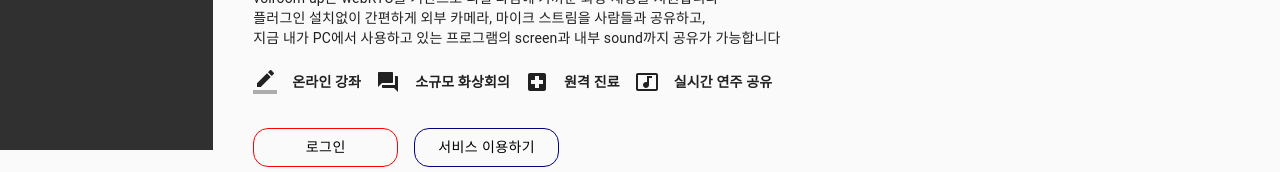
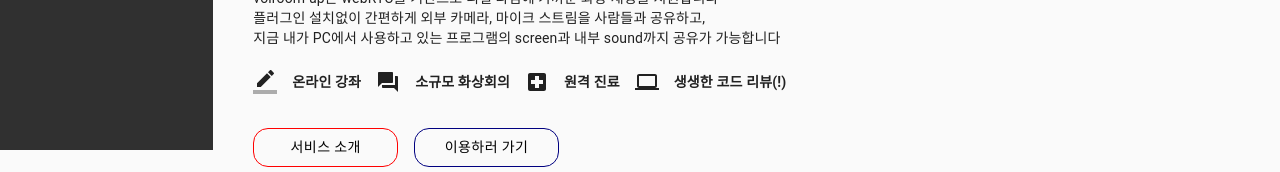
Before and after one commit to dev-dongwon/volroom-production, a React (Create React App) app in the folder client/: page / in a window 1280 px wide. Shown: the part 650-822 px from the top of the page. Built offline with nearby package versions, Linux system fonts and the light colour scheme; the HTML template or start-up script is replaced by a standard one; what clientjs would draw is missing.

Commit message:
Modified : main page 구성 변경
로그인 삭제 후 서비스 소개란으로 변경

```diff
--- a/client/src/components/home/Home.js
+++ b/client/src/components/home/Home.js
@@ -6,7 +6,7 @@ import {
   BorderColor,
   Forum,
   LocalHospital,
-  MusicVideo
+  Computer
 } from "@material-ui/icons";
 
 const useStyles = makeStyles(theme => ({
@@ -151,19 +151,19 @@ const Home = props => {
             <span className={classes.usageDesc}>원격 진료</span>
           </Grid>
           <Grid>
-            <MusicVideo></MusicVideo>
+            <Computer></Computer>
           </Grid>
           <Grid>
-            <span className={classes.usageDesc}>실시간 연주 공유</span>
+            <span className={classes.usageDesc}>생생한 코드 리뷰(!)</span>
           </Grid>
         </Grid>
       </div>
       <div className={classes.buttonArea}>
-        <Link to="/login">
-          <Button className={classes.loginButton}>로그인</Button>
+        <Link to="/about">
+          <Button className={classes.loginButton}>서비스 소개</Button>
         </Link>
         <Link to="/lobby">
-          <Button className={classes.button}>서비스 이용하기</Button>
+          <Button className={classes.button}>이용하러 가기</Button>
         </Link>
       </div>
     </div>
```
